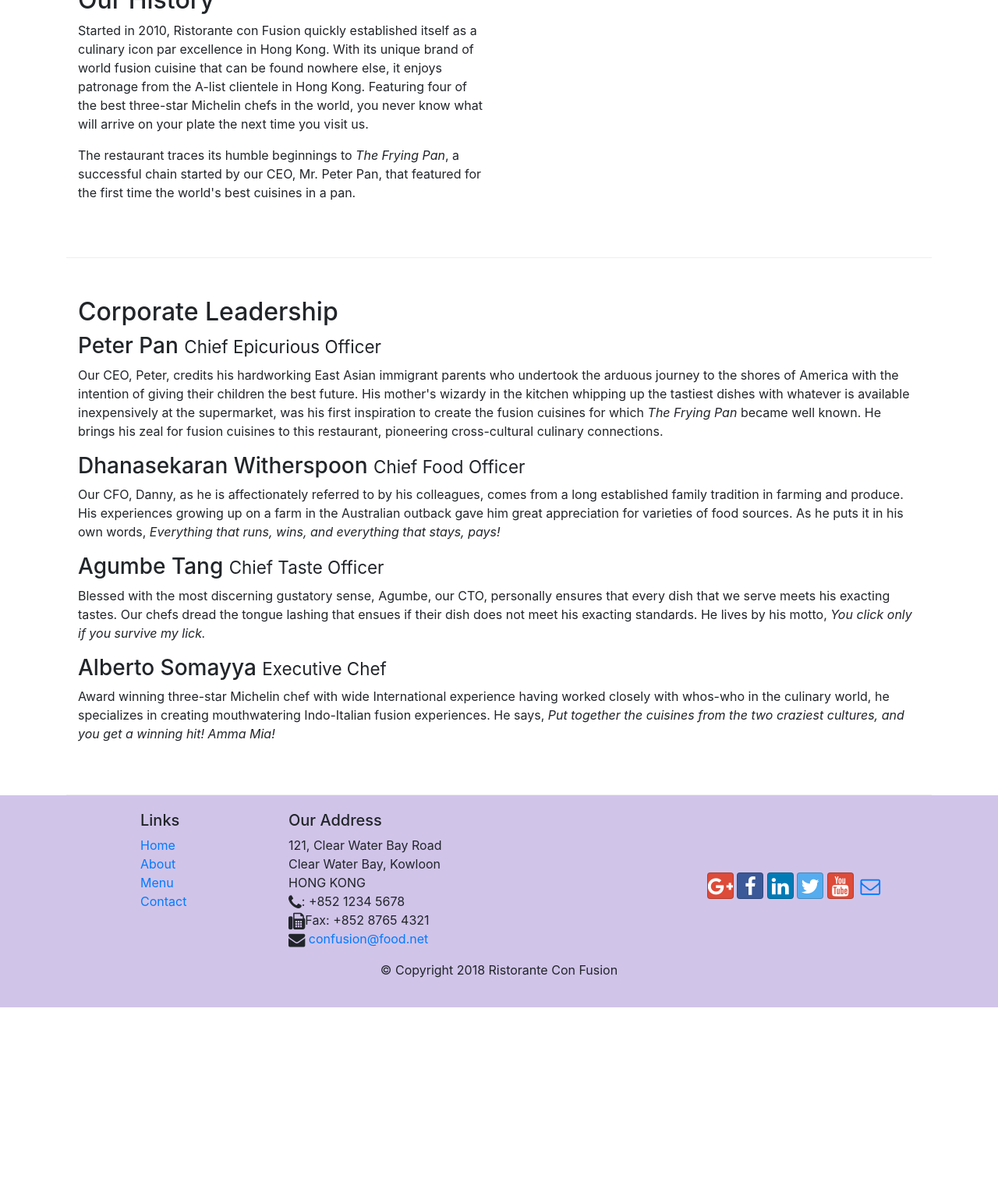
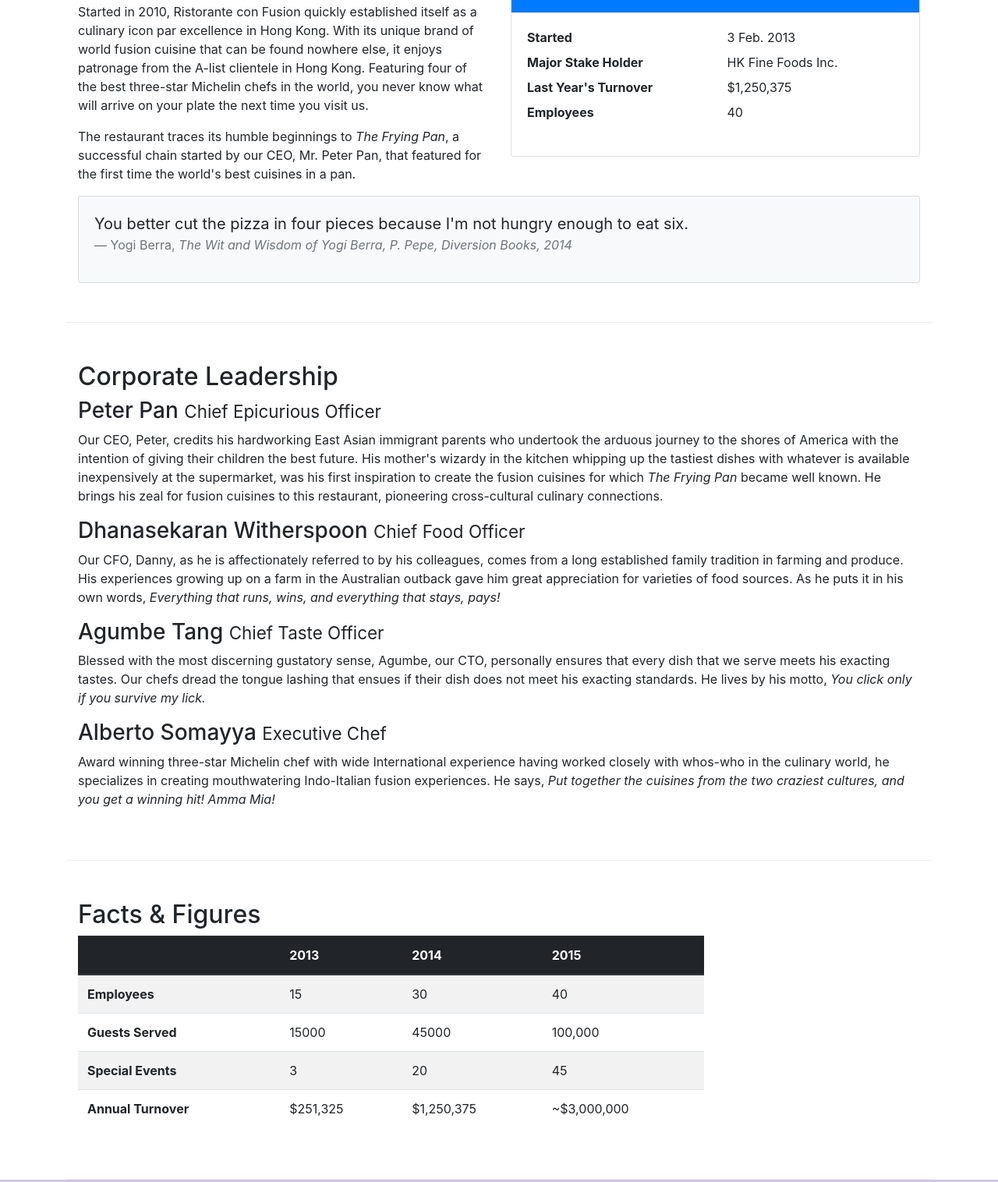
Before and after one commit to tanisha-garg/Bootstrap-4-Coursera, a website: page aboutus.html in a window 1280 px wide. Shown: the part 558-2074 px from the top of the page at 78% size. Before the commit the page ends 1850 px from the top, so only its background shows below. Drawn offline with nearby package versions, Linux system fonts and the light colour scheme.

Commit message:
Cards and Tables added successfullt.

```diff
--- a/aboutus.html
+++ b/aboutus.html
@@ -14,7 +14,7 @@
       rel="stylesheet"
       href="node_modules/bootstrap/dist/css/bootstrap.min.css"
     />
-    <<link rel="stylesheet" href="node_modules/font-awesome/css/font-awesome.min.css">
+    <link rel="stylesheet" href="node_modules/font-awesome/css/font-awesome.min.css">
     <link rel="stylesheet" href="node_modules/bootstrap-social/bootstrap-social.css">
     <link rel="stylesheet" href="css/styles.css" />
 
@@ -94,7 +94,35 @@
             cuisines in a pan.
           </p>
         </div>
-        <div></div>
+        <div class="col-sm">
+          <div class="card">
+            <h3 class="card-header bg-primary text-white">Facts At a Glance</h3>
+            <div class="card-body">
+              <dl class="row">
+                <dt class="col-6">Started</dt>
+                <dd class="col-6">3 Feb. 2013</dd>
+                <dt class="col-6">Major Stake Holder</dt>
+                <dd class="col-6">HK Fine Foods Inc.</dd>
+                <dt class="col-6">Last Year's Turnover</dt>
+                <dd class="col-6">$1,250,375</dd>
+                <dt class="col-6">Employees</dt>
+                <dd class="col-6">40</dd>
+              </dl>
+            </div>
+          </div>
+        </div>
+        <div class="col-12">
+          <div class="card card-body bg-light">
+              <blockquote class="blockquote">
+                  <p class="mb-0">You better cut the pizza in four pieces because
+                      I'm not hungry enough to eat six.</p>
+                  <footer class="blockquote-footer">Yogi Berra,
+                      <cite title="Source Title">The Wit and Wisdom of Yogi Berra,
+                      P. Pepe, Diversion Books, 2014</cite>
+                  </footer>
+              </blockquote>
+          </div>
+      </div>
       </div>
 
       <div class="row row-content">
@@ -143,6 +171,50 @@
             >
           </p>
         </div>
+      </div>
+      <div class="row row-content">
+        <div class="col-12 col-sm-9">
+          <h2>Facts &amp; Figures</h2>
+          <div class="table-responsive">
+            <table class="table table-striped">
+                <thead class="thead-dark">
+                    <tr>
+                        <th>&nbsp;</th>
+                        <th>2013</th>
+                        <th>2014</th>
+                        <th>2015</th>
+                    </tr>
+                </thead>
+                <tbody>
+                    <tr>
+                        <th>Employees</th>
+                        <td>15</td>
+                        <td>30</td>
+                        <td>40</td>
+                    </tr>
+                    <tr>
+                        <th>Guests Served</th>
+                        <td>15000</td>
+                        <td>45000</td>
+                        <td>100,000</td>
+                    </tr>
+                    <tr>
+                        <th>Special Events</th>
+                        <td>3</td>
+                        <td>20</td>
+                        <td>45</td>
+                    </tr>
+                    <tr>
+                        <th>Annual Turnover</th>
+                        <td>$251,325</td>
+                        <td>$1,250,375</td>
+                        <td>~$3,000,000</td>
+                    </tr>
+                </tbody>
+            </table>
+        </div>
+        </div>
+        <div class="col-12 col-sm-3"></div>
       </div>
     </div>
 
```
